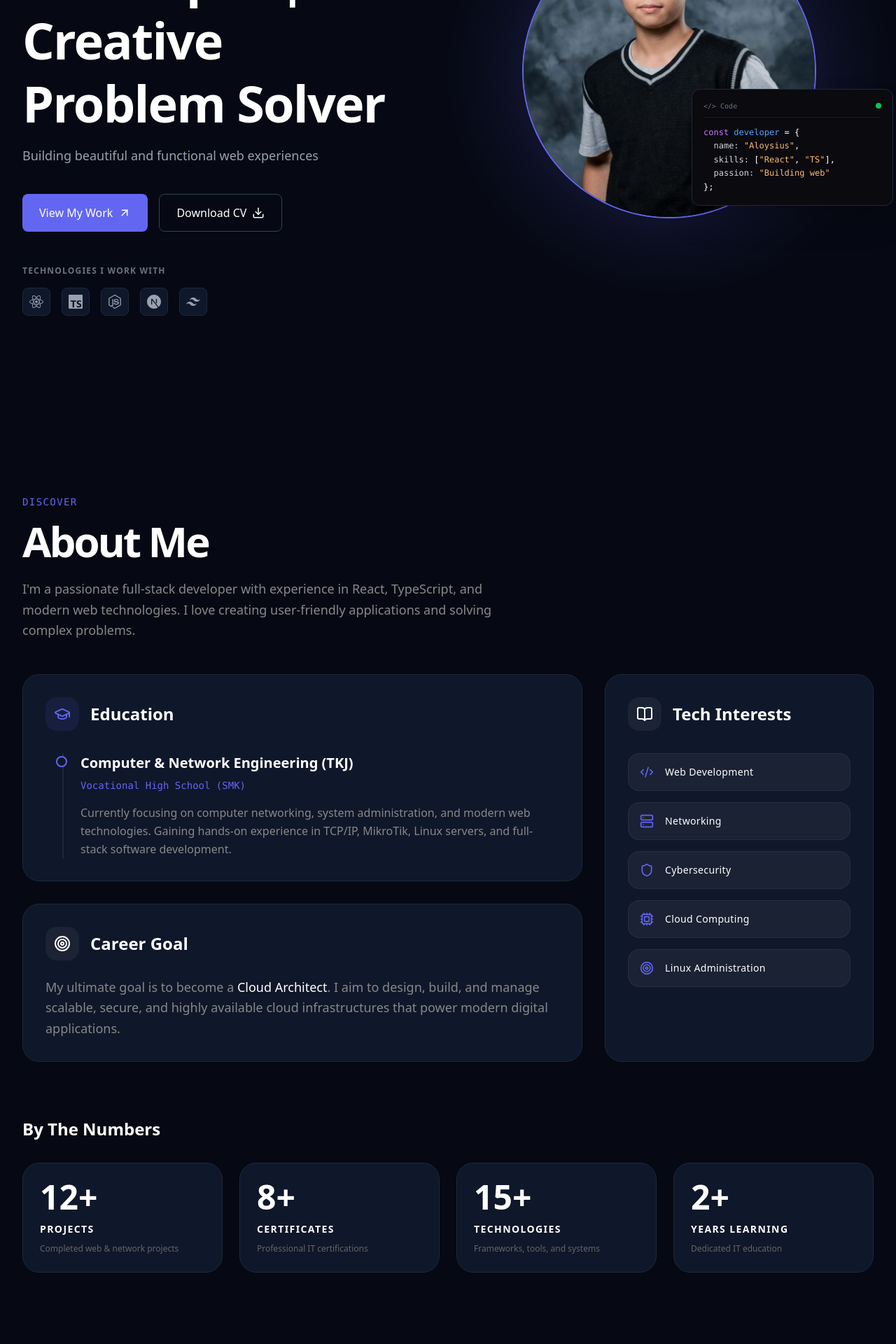
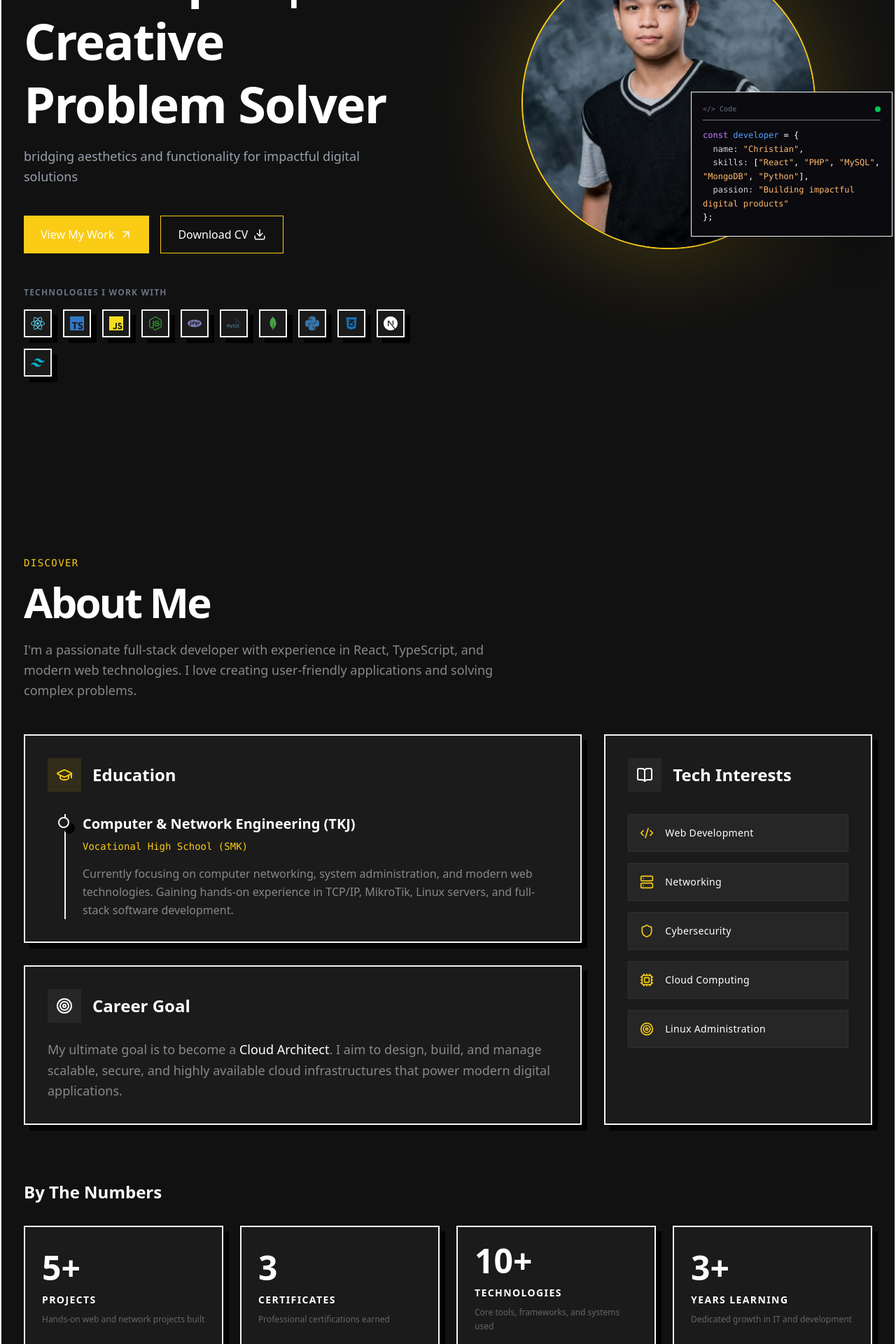
Before and after one commit to Christian-0601/Portofolio, a React (Vite) app: page / in a window 1280 px wide. Shown: the part 480-2400 px from the top of the page at 70% size. Built offline with nearby package versions, Linux system fonts and the light colour scheme.

Commit message:
Update portfolio branding, contact, skills, and neo brutalism styling

```diff
--- a/public/content.json
+++ b/public/content.json
@@ -2,7 +2,7 @@
   "home": {
     "title": "Christian's Portfolio",
     "subtitle": "Full-Stack Developer | Creative Problem Solver",
-    "description": "Building beautiful and functional web experiences"
+    "description": "bridging aesthetics and functionality for impactful digital solutions"
   },
   "about": {
     "title": "About Me",
@@ -33,17 +33,12 @@
   "projects": [
     {
       "id": 1,
-      "title": "Project 1",
-      "description": "A modern web application",
-      "technologies": ["React", "TypeScript", "Tailwind"],
-      "link": "https://example.com"
-    },
-    {
-      "id": 2,
-      "title": "Project 2",
-      "description": "Another amazing project",
-      "technologies": ["Node.js", "Express", "MongoDB"],
-      "link": "https://example.com"
+      "title": "Personal Portfolio Website",
+      "description": "A modern personal portfolio website built with React, TypeScript, and Tailwind CSS to showcase my skills, certifications, and professional profile.",
+      "technologies": ["React", "TypeScript", "Vite", "Tailwind CSS", "Node.js"],
+      "link": "/",
+      "github": "https://github.com/Christian-0601",
+      "demo": "/"
     }
   ],
   "certificates": [
@@ -74,9 +69,9 @@
     "description": "Started coding in 2020, passionate about web development and continuous learning."
   },
   "contact": {
-    "email": "your-email@example.com",
-    "phone": "+1 (555) 123-4567",
-    "location": "Your City, Country",
+    "email": "tianputra594@gmail.com",
+    "phone": "+62 858 9516 1774",
+    "location": "Yogyakarta, Indonesia",
     "github": "https://github.com/Christian-0601",
     "linkedin": "https://linkedin.com/in/yourprofile"
   }
--- a/src/components/layout/MainLayout.tsx
+++ b/src/components/layout/MainLayout.tsx
@@ -11,7 +11,7 @@ export const MainLayout = ({ children }: MainLayoutProps) => {
   return (
     <div className="min-h-screen w-full overflow-x-hidden bg-bg-main text-white flex flex-col font-sans relative selection:bg-accent/30 selection:text-white transition-colors duration-500">
       <TopBar />
-      <main className="flex-1 flex flex-col relative w-full max-w-7xl mx-auto px-4 sm:px-6 lg:px-8 pt-8 md:pt-12 pb-10">
+      <main className="flex-1 flex flex-col relative w-full max-w-7xl mx-auto px-4 sm:px-6 lg:px-8 pt-28 md:pt-32 pb-10">
         {children}
       </main>
       <div className="w-full max-w-7xl mx-auto px-4 sm:px-6 lg:px-8">
--- a/src/components/layout/TopBar.tsx
+++ b/src/components/layout/TopBar.tsx
@@ -58,13 +58,13 @@ export const TopBar = () => {
   };
 
   return (
-    <nav className="w-full bg-bg-main/80 backdrop-blur-md border-b border-border-main sticky top-0 z-50">
+    <nav className="w-full bg-bg-main/80 backdrop-blur-md border-b border-border-main fixed top-0 left-0 right-0 z-50">
       <div className="max-w-7xl mx-auto px-4 sm:px-6 lg:px-8">
         <div className="flex items-center justify-between h-20">
             {/* Logo */}
             <div className="shrink-0 flex items-center gap-2">
               <Code2 className="text-accent" size={28} />
-              <span className="font-bold tracking-tight text-xl text-white">CodeCraft</span>
+              <span className="font-bold tracking-tight text-xl text-white">Christian.dev</span>
             </div>
 
             {/* Desktop Navigation */}
--- a/src/index.css
+++ b/src/index.css
@@ -11,13 +11,13 @@
 }
 
 :root {
-  --accent: #6366f1;
-  --accent-hover: #4f46e5;
-  --bg-main: #060913;
-  --bg-card: #0F172A;
-  --border-main: #1E293B;
-  --bg-muted: #0B1120;
-  --border-hover: #334155;
+  --accent: #facc15;
+  --accent-hover: #f59e0b;
+  --bg-main: #111111;
+  --bg-card: #1b1b1b;
+  --border-main: #f5f5f5;
+  --bg-muted: #2a2a2a;
+  --border-hover: #facc15;
 }
 
 .midnight {
@@ -31,8 +31,44 @@
 }
 
 body {
-  background-color: var(--bg-main);
-  color: #fff;
+  background:
+    radial-gradient(circle at top left, rgba(250, 204, 21, 0.18), transparent 28%),
+    linear-gradient(135deg, #101010 0%, #181818 100%);
+  color: #f8fafc;
+  font-family: Inter, "Segoe UI", sans-serif;
+}
+
+#root {
+  min-height: 100vh;
+}
+
+#root * {
+  box-sizing: border-box;
+}
+
+.bg-bg-card,
+.bg-bg-muted,
+.bg-bg-main {
+  border: 2px solid var(--border-main) !important;
+  box-shadow: 8px 8px 0 rgba(0, 0, 0, 0.9);
+}
+
+.rounded-3xl,
+.rounded-2xl,
+.rounded-xl,
+.rounded-lg {
+  border-radius: 0 !important;
+}
+
+button,
+a {
+  transition: transform 0.15s ease, box-shadow 0.15s ease, filter 0.15s ease;
+}
+
+button:hover,
+a:hover {
+  transform: translate(-2px, -2px);
+  box-shadow: 6px 6px 0 rgba(0, 0, 0, 0.8);
 }
 
 /* Mobile-specific accessibility and layout optimizations for #root */
--- a/src/pages/public/About.tsx
+++ b/src/pages/public/About.tsx
@@ -6,10 +6,10 @@ import AnimatedSection from '../../components/AnimatedSection';
 import { defaultPortfolioContent, loadPortfolioContent } from '../../data/portfolio';
 
 const mockStats = [
-  { label: 'Projects', value: '12+', description: 'Completed web & network projects' },
-  { label: 'Certificates', value: '8+', description: 'Professional IT certifications' },
-  { label: 'Technologies', value: '15+', description: 'Frameworks, tools, and systems' },
-  { label: 'Years Learning', value: '2+', description: 'Dedicated IT education' },
+  { label: 'Projects', value: '5+', description: 'Hands-on web and network projects built' },
+  { label: 'Certificates', value: '3', description: 'Professional certifications earned' },
+  { label: 'Technologies', value: '10+', description: 'Core tools, frameworks, and systems used' },
+  { label: 'Years Learning', value: '3+', description: 'Dedicated growth in IT and development' },
 ];
 
 const mockInterests = [
--- a/src/pages/public/Contact.tsx
+++ b/src/pages/public/Contact.tsx
@@ -5,35 +5,35 @@ import { SiLinktree } from 'react-icons/si';
 import AnimatedSection from '../../components/AnimatedSection';
 import { defaultPortfolioContent, loadPortfolioContent } from '../../data/portfolio';
 
+export default function Contact() {
+  const [content, setContent] = useState(defaultPortfolioContent);
+  const whatsappPhone = content.contact.phone.replace(/\D/g, '');
   const socialLinks = [
     {
       name: 'Linktree',
       icon: SiLinktree,
-    url: '#',
+      url: 'https://linktr.ee/aloysiuschrist',
       description: 'Find all my important links in one place.'
     },
     {
       name: 'GitHub',
       icon: GitBranch,
-    url: '#',
+      url: 'https://github.com/Christian-0601',
       description: 'Explore my open-source projects and code repositories.'
     },
     {
       name: 'LinkedIn',
       icon: Briefcase,
-    url: '#',
+      url: 'https://www.linkedin.com/in/aloysius-christian-putra/',
       description: 'Connect with me for professional opportunities and networking.'
     },
     {
-    name: 'Discord',
+      name: 'WhatsApp',
       icon: MessageSquare,
-    url: '#',
-    description: 'Join my community or send me a direct message.'
+      url: whatsappPhone ? `https://wa.me/${whatsappPhone}` : '#',
+      description: 'Chat with me directly on WhatsApp.'
     }
   ];
-
-export default function Contact() {
-  const [content, setContent] = useState(defaultPortfolioContent);
   const [formData, setFormData] = useState({
     name: '',
     email: '',
@@ -237,6 +237,8 @@ export default function Contact() {
                     <a
                       key={idx}
                       href={social.url}
+                      target={social.url.startsWith('http') ? '_blank' : undefined}
+                      rel={social.url.startsWith('http') ? 'noreferrer' : undefined}
                       className="flex items-center space-x-4 sm:space-x-6 p-4 sm:p-6 rounded-3xl bg-bg-card border border-border-main hover:border-accent/40 hover:bg-accent/5 transition-all duration-300 group"
                     >
                       <div className="w-12 h-12 sm:w-14 sm:h-14 shrink-0 bg-bg-muted rounded-2xl flex items-center justify-center text-white group-hover:text-accent group-hover:scale-110 transition-all duration-300 shadow-inner">
--- a/src/pages/public/Home.tsx
+++ b/src/pages/public/Home.tsx
@@ -1,7 +1,8 @@
 import React, { useEffect, useState } from 'react';
 import { ArrowUpRight, Download } from 'lucide-react';
 import { motion } from 'motion/react';
-import { SiReact, SiTypescript, SiNodedotjs, SiNextdotjs, SiTailwindcss } from 'react-icons/si';
+import { SiReact, SiTypescript, SiNodedotjs, SiNextdotjs, SiTailwindcss, SiPhp, SiMysql, SiMongodb, SiJavascript, SiPython } from 'react-icons/si';
+import { FaCss3Alt } from 'react-icons/fa';
 import AnimatedSection from '../../components/AnimatedSection';
 import { loadPortfolioContent, defaultPortfolioContent } from '../../data/portfolio';
 
@@ -73,14 +74,20 @@ export default function Home() {
               <p className="text-xs font-bold uppercase tracking-widest text-gray-500 mb-4">Technologies I Work With</p>
               <div className="flex flex-wrap gap-4 items-center">
                 {[
-                  { name: 'React', Icon: SiReact, color: 'group-hover:text-[#61DAFB]' },
-                  { name: 'TypeScript', Icon: SiTypescript, color: 'group-hover:text-[#3178C6]' },
-                  { name: 'Node.js', Icon: SiNodedotjs, color: 'group-hover:text-[#339933]' },
-                  { name: 'Next.js', Icon: SiNextdotjs, color: 'group-hover:text-white' },
-                  { name: 'Tailwind', Icon: SiTailwindcss, color: 'group-hover:text-[#06B6D4]' },
+                  { name: 'React', Icon: SiReact, color: 'text-[#61DAFB]' },
+                  { name: 'TypeScript', Icon: SiTypescript, color: 'text-[#3178C6]' },
+                  { name: 'JavaScript', Icon: SiJavascript, color: 'text-[#F7DF1E]' },
+                  { name: 'Node.js', Icon: SiNodedotjs, color: 'text-[#339933]' },
+                  { name: 'PHP', Icon: SiPhp, color: 'text-[#777BB4]' },
+                  { name: 'MySQL', Icon: SiMysql, color: 'text-[#4479A1]' },
+                  { name: 'MongoDB', Icon: SiMongodb, color: 'text-[#47A248]' },
+                  { name: 'Python', Icon: SiPython, color: 'text-[#3776AB]' },
+                  { name: 'CSS', Icon: FaCss3Alt, color: 'text-[#1572B6]' },
+                  { name: 'Next.js', Icon: SiNextdotjs, color: 'text-white' },
+                  { name: 'Tailwind', Icon: SiTailwindcss, color: 'text-[#06B6D4]' },
                 ].map((tech) => (
                   <div key={tech.name} title={tech.name} className="w-10 h-10 rounded-lg bg-bg-card border border-border-main flex items-center justify-center group hover:border-accent/50 transition-colors">
-                    <span className={`text-xl text-gray-400 transition-colors ${tech.color}`}>
+                    <span className={`text-xl transition-all duration-300 group-hover:scale-110 ${tech.color}`}>
                       <tech.Icon />
                     </span>
                   </div>
@@ -117,11 +124,11 @@ export default function Home() {
                 <div className="font-mono text-xs text-left leading-relaxed">
                   <span className="text-purple-400">const</span> <span className="text-blue-400">developer</span> = {'{'}
                   <br />
-                  &nbsp;&nbsp;<span className="text-gray-300">name:</span> <span className="text-orange-300">"Aloysius"</span>,
+                  &nbsp;&nbsp;<span className="text-gray-300">name:</span> <span className="text-orange-300">"Christian"</span>,
                   <br />
-                  &nbsp;&nbsp;<span className="text-gray-300">skills:</span> [<span className="text-orange-300">"React"</span>, <span className="text-orange-300">"TS"</span>],
+                  &nbsp;&nbsp;<span className="text-gray-300">skills:</span> [<span className="text-orange-300">"React"</span>, <span className="text-orange-300">"PHP"</span>, <span className="text-orange-300">"MySQL"</span>, <span className="text-orange-300">"MongoDB"</span>, <span className="text-orange-300">"Python"</span>],
                   <br />
-                  &nbsp;&nbsp;<span className="text-gray-300">passion:</span> <span className="text-orange-300">"Building web"</span>
+                  &nbsp;&nbsp;<span className="text-gray-300">passion:</span> <span className="text-orange-300">"Building impactful digital products"</span>
                   <br />
                   {'}'};
                 </div>
--- a/src/pages/public/Projects.tsx
+++ b/src/pages/public/Projects.tsx
@@ -81,7 +81,7 @@ export default function Projects() {
           <p className="text-accent font-mono text-sm tracking-widest uppercase mb-4">Showcase</p>
           <h1 className="text-5xl md:text-6xl font-bold text-white tracking-tighter mb-6">Featured Projects</h1>
           <p className="text-[#888] text-lg max-w-2xl leading-relaxed">
-            A selection of my recent works ranging from full-stack web applications to network infrastructure management systems.
+            This portfolio website is my current project showcase, highlighting my capabilities and professional identity.
           </p>
         </AnimatedSection>
 
--- a/src/pages/public/Skills.tsx
+++ b/src/pages/public/Skills.tsx
@@ -4,6 +4,12 @@ import { Code2, Network, Wrench, ShieldCheck } from 'lucide-react';
 
 import AnimatedSection from '../../components/AnimatedSection';
 import { defaultPortfolioContent, loadPortfolioContent } from '../../data/portfolio';
+
+const getSkillLevel = (level: number) => {
+  if (level >= 90) return 'Advanced';
+  if (level >= 75) return 'Intermediate';
+  return 'Beginner';
+};
 
 const skillCategories = [
   {
@@ -95,7 +101,7 @@ export default function Skills() {
                     <div key={skillIdx} className="space-y-2">
                       <div className="flex justify-between items-center text-sm">
                         <span className="text-white font-medium">{skill.name}</span>
-                        <span className="text-[#666] font-mono">{skill.level}%</span>
+                        <span className="text-[#666] font-medium">{getSkillLevel(skill.level)}</span>
                       </div>
                       <div className="h-1.5 w-full bg-border-main rounded-full overflow-hidden">
                         <div
```
Lines whose indentation alone changed are shown as unchanged.
